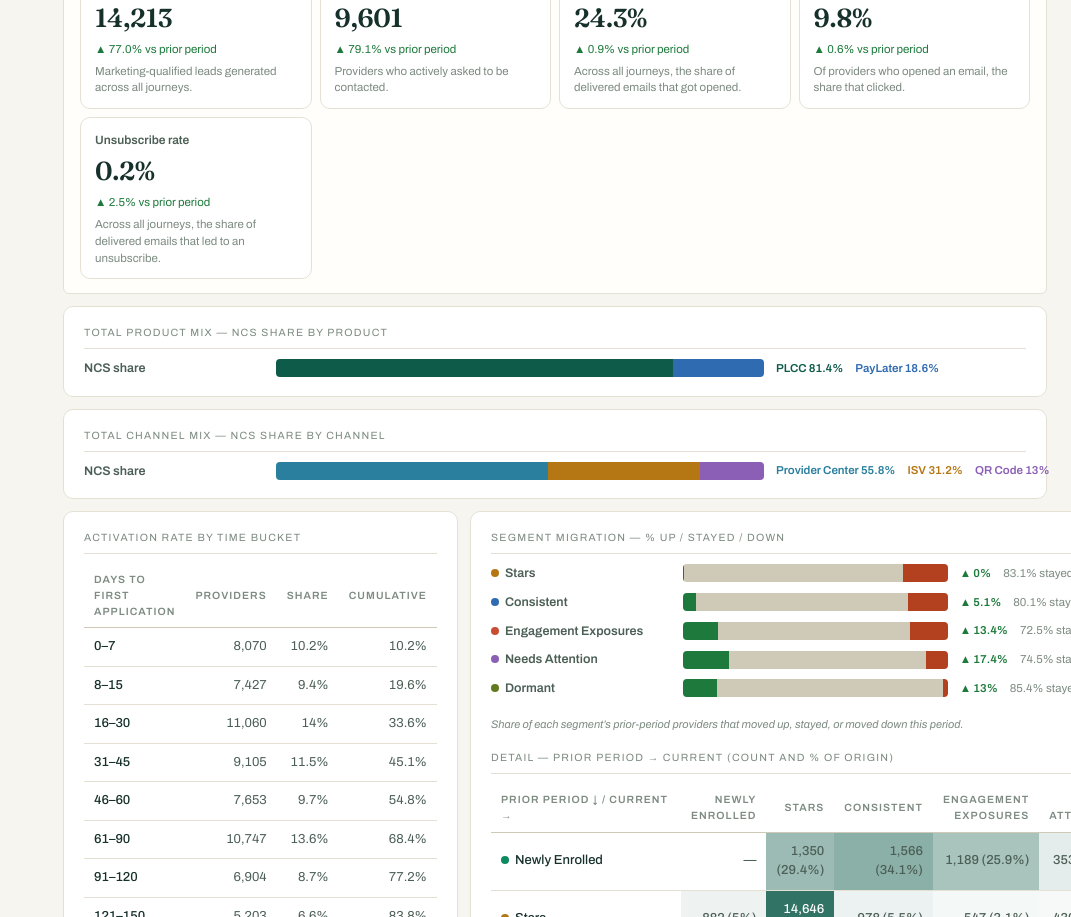
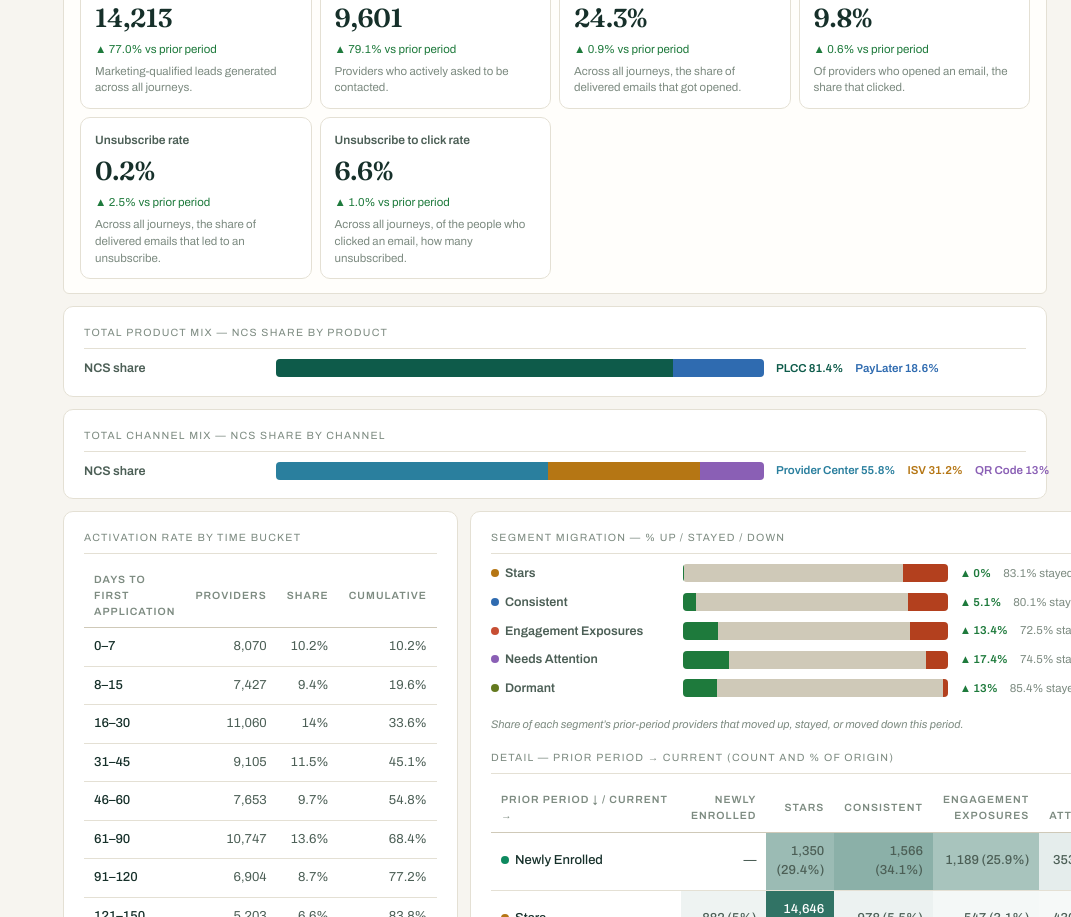
Before and after one commit to elizabethbrady-analytics/LCMdashboard, a React (Vite) app: page / in a window 1280 px wide. Shown: the part 1420-2337 px from the top of the page, without its empty margins (209-1280 px from the left). Built offline with nearby package versions, Linux system fonts and the light colour scheme.

Commit message:
Add Unsubscribe to click rate metric

```diff
--- a/src/components/JourneyOptimization.jsx
+++ b/src/components/JourneyOptimization.jsx
@@ -50,7 +50,7 @@ export default function JourneyOptimization({ dashId, scope, priorScope, filter,
     <section className="card">
       <div className="module-title">Journey Optimization</div>
       <div className="metric-grid" style={{ marginBottom: 16 }}>
-        {['delivery', 'or', 'ctor', 'unsub', 'conv'].map((k) => (
+        {['delivery', 'or', 'ctor', 'unsub', 'unsubclick', 'conv'].map((k) => (
           <Scorecard key={k} metric={m(k)} scope={scope} priorScope={priorScope} />
         ))}
       </div>
--- a/src/dashboards/ExecutiveOverview.jsx
+++ b/src/dashboards/ExecutiveOverview.jsx
@@ -130,7 +130,7 @@ export default function ExecutiveOverview({ scope, priorScope, filter }) {
       <section className="card">
         <div className="module-title">Demand & email</div>
         <div className="metric-grid">
-          {['mql', 'hand', 'or', 'ctor', 'unsub'].map((k) => (
+          {['mql', 'hand', 'or', 'ctor', 'unsub', 'unsubclick'].map((k) => (
             <Scorecard key={k} metric={m(k)} scope={scope} priorScope={priorScope} />
           ))}
         </div>
--- a/src/data/registry.js
+++ b/src/data/registry.js
@@ -74,6 +74,14 @@ function joModule(dash) {
       measure: '% overall',
       source: SRC.mktc,
       eq: { text: 'unsubscribes ÷ emails delivered', parts: [['Unsubscribes', 'unsubs', 'num'], ['Emails delivered', 'emailsSent', 'num']], calc: (s) => s.unsubs / s.emailsSent, fmtKind: 'pct' },
+    },
+    {
+      id: `${dash}.jo.unsubclick`, dashboard: dash, module: m, name: 'Unsubscribe to click rate', viz: 'scorecard',
+      plain: 'Of the people who clicked a journey email, how many unsubscribed — a read on whether engaged recipients are opting out.',
+      definition: 'Number of unsubscribes ÷ number of unique clicks across journey sends.',
+      measure: '% overall',
+      source: SRC.mktc,
+      eq: { text: 'unsubscribes ÷ unique clicks', parts: [['Unsubscribes', 'unsubs', 'num'], ['Unique clicks', 'clicks', 'num']], calc: (s) => s.unsubs / s.clicks, fmtKind: 'pct' },
     },
     {
       id: `${dash}.jo.conv`, dashboard: dash, module: m, name: 'Conversion rate (to desired goal)', viz: 'scorecard',
@@ -347,6 +355,14 @@ const execView = [
     measure: '% overall',
     source: SRC.mktc,
     eq: { text: 'unsubscribes ÷ emails delivered', parts: [['Unsubscribes', 'unsubs', 'num'], ['Emails delivered', 'emailsSent', 'num']], calc: (s) => s.unsubs / s.emailsSent, fmtKind: 'pct' },
+  },
+  {
+    id: `${EXEC}.unsubclick`, dashboard: EXEC, module: 'Executive View', name: 'Unsubscribe to click rate', viz: 'scorecard',
+    plain: 'Across all journeys, of the people who clicked an email, how many unsubscribed.',
+    definition: 'Number of unsubscribes ÷ number of unique clicks across all journey sends.',
+    measure: '% overall',
+    source: SRC.mktc,
+    eq: { text: 'unsubscribes ÷ unique clicks', parts: [['Unsubscribes', 'unsubs', 'num'], ['Unique clicks', 'clicks', 'num']], calc: (s) => s.unsubs / s.clicks, fmtKind: 'pct' },
   },
   {
     id: `${EXEC}.appsper`, dashboard: EXEC, module: 'Executive View', name: 'Avg apps / active provider', viz: 'scorecard+trend',
```
